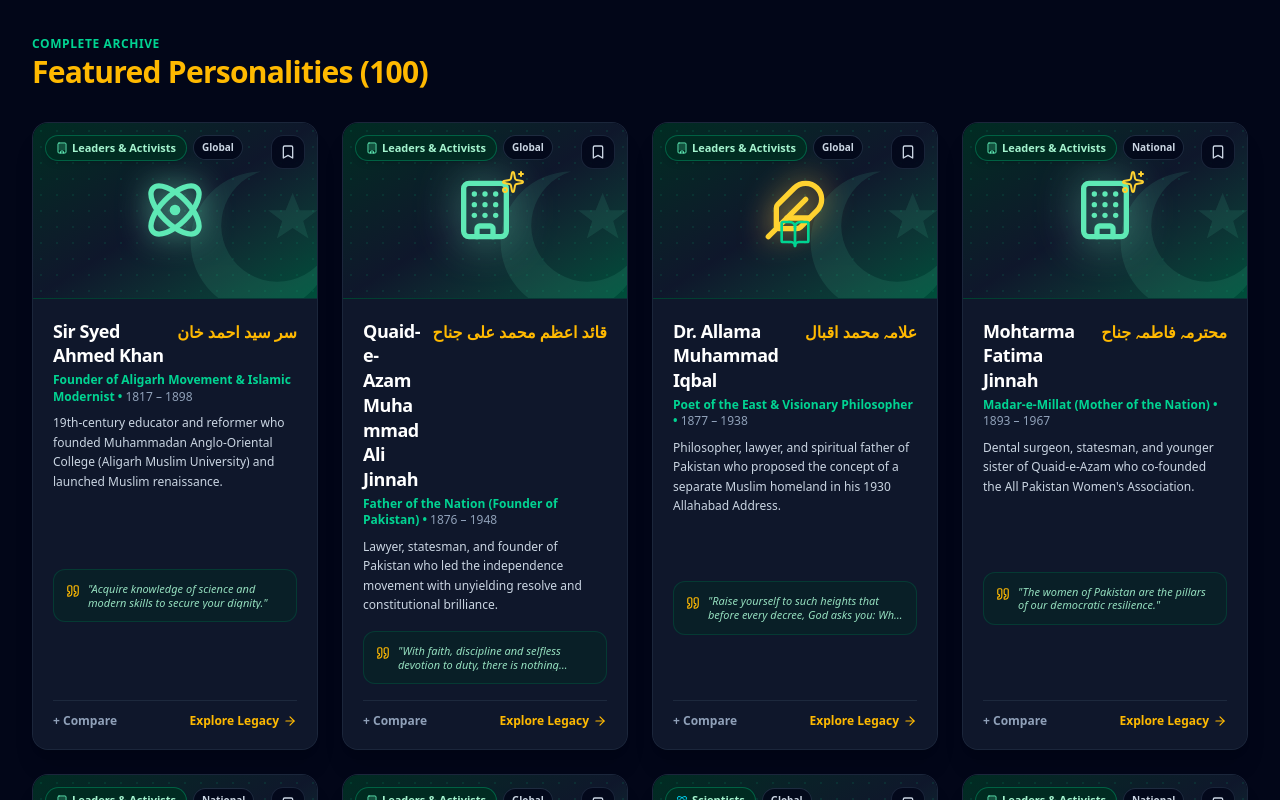
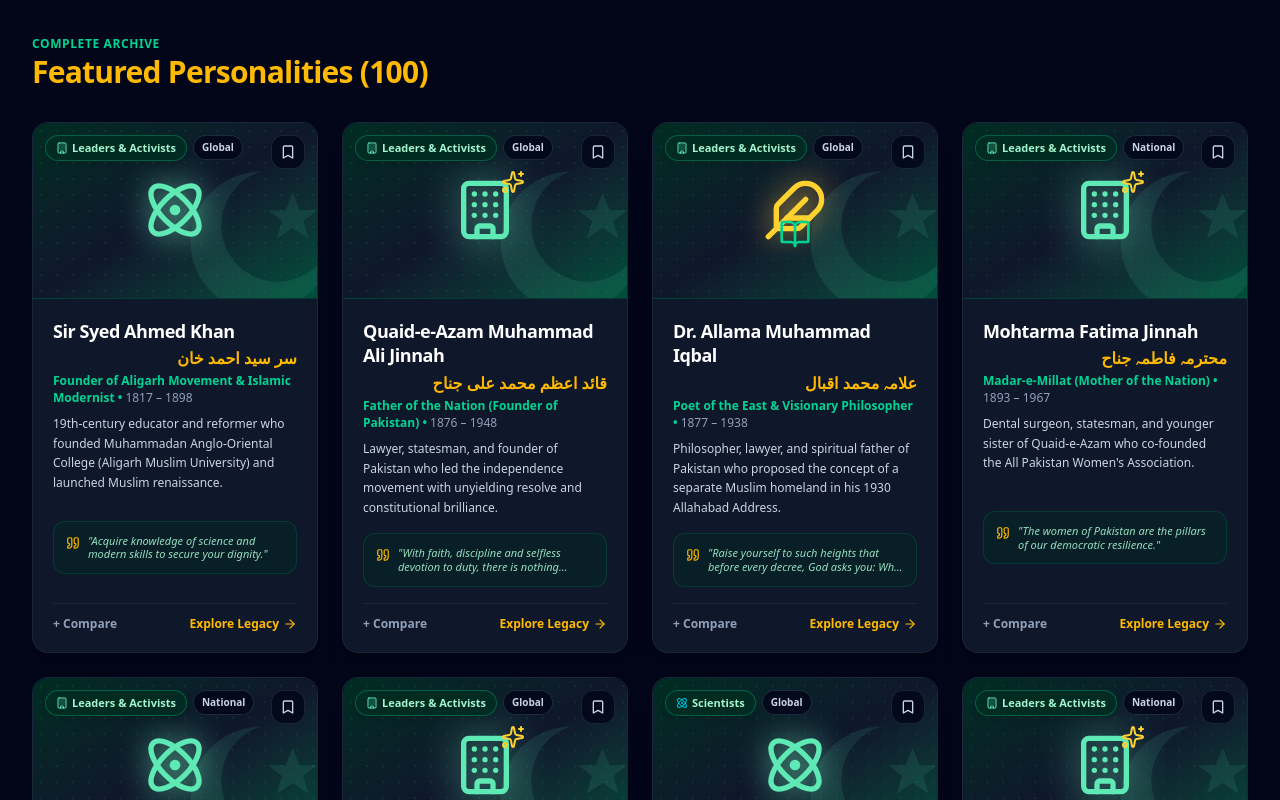
Before and after one commit to abdullah-se-codes/PakIcons, a React (Vite) app: page / in a window 1280 px wide. Shown: the part 1260-2060 px from the top of the page. Built offline with nearby package versions, Linux system fonts and the light colour scheme.

Commit message:
Update PersonalityCard.tsx

```diff
--- a/src/components/PersonalityCard.tsx
+++ b/src/components/PersonalityCard.tsx
@@ -66,23 +66,24 @@
         {/* Name, Urdu Name & Title */}
         <div>
           <div className="flex flex-col gap-1 mb-2">
-            <div className="flex flex-col sm:flex-row sm:items-baseline justify-between gap-1 sm:gap-2">
-              <h3 className="text-base sm:text-lg font-black tracking-tight text-white group-hover:text-amber-300 transition-colors leading-snug break-words flex-1 min-w-0">
-                {personality.name}
-              </h3>
-              {personality.urduName && (
-                <span className="text-sm sm:text-base font-bold text-amber-400 font-sans break-words dir-rtl leading-snug">
-                  {personality.urduName}
-                </span>
-              )}
-            </div>
+            <h3 className="text-base sm:text-lg font-black tracking-tight text-white group-hover:text-amber-300 transition-colors leading-snug whitespace-normal [word-break:normal] [overflow-wrap:anywhere]">
+              {personality.name}
+            </h3>
+            {personality.urduName && (
+              <div
+                dir="rtl"
+                className="text-sm sm:text-base font-bold text-amber-400 font-sans whitespace-normal [word-break:normal] [overflow-wrap:anywhere] leading-snug"
+              >
+                {personality.urduName}
+              </div>
+            )}
 
-            <p className="text-xs font-semibold text-emerald-400 leading-snug break-words">
+            <p className="text-xs font-semibold text-emerald-400 leading-snug whitespace-normal [word-break:normal] [overflow-wrap:anywhere]">
               {personality.title} • <span className="text-slate-400 font-normal">{personality.lifespan}</span>
             </p>
           </div>
 
-          <p className="text-xs text-slate-300 leading-relaxed break-words">
+          <p className="text-xs text-slate-300 leading-relaxed whitespace-normal [word-break:normal] [overflow-wrap:anywhere]">
             {personality.shortDescription}
           </p>
         </div>
```
